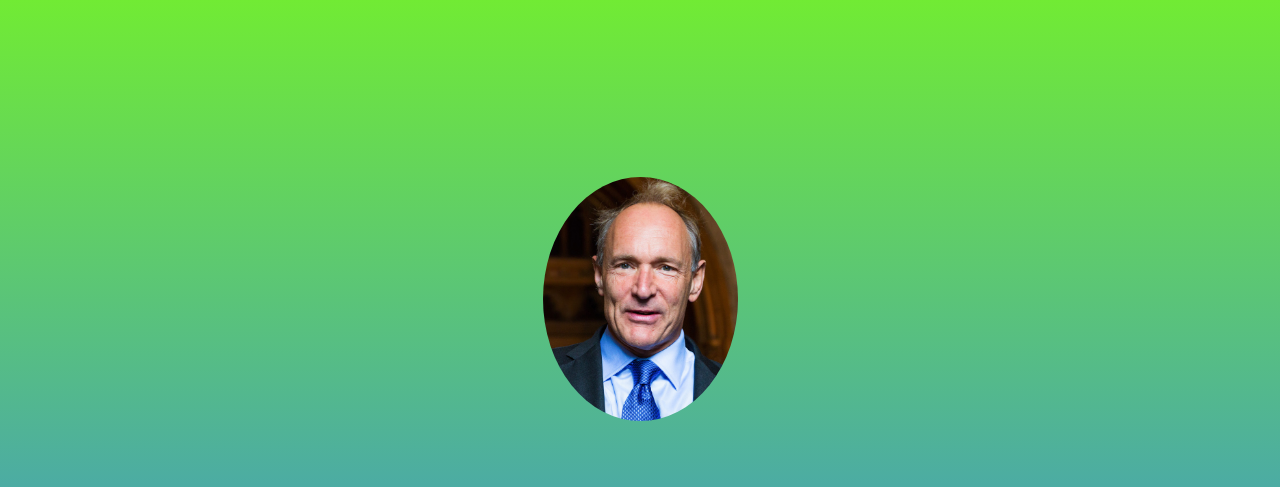
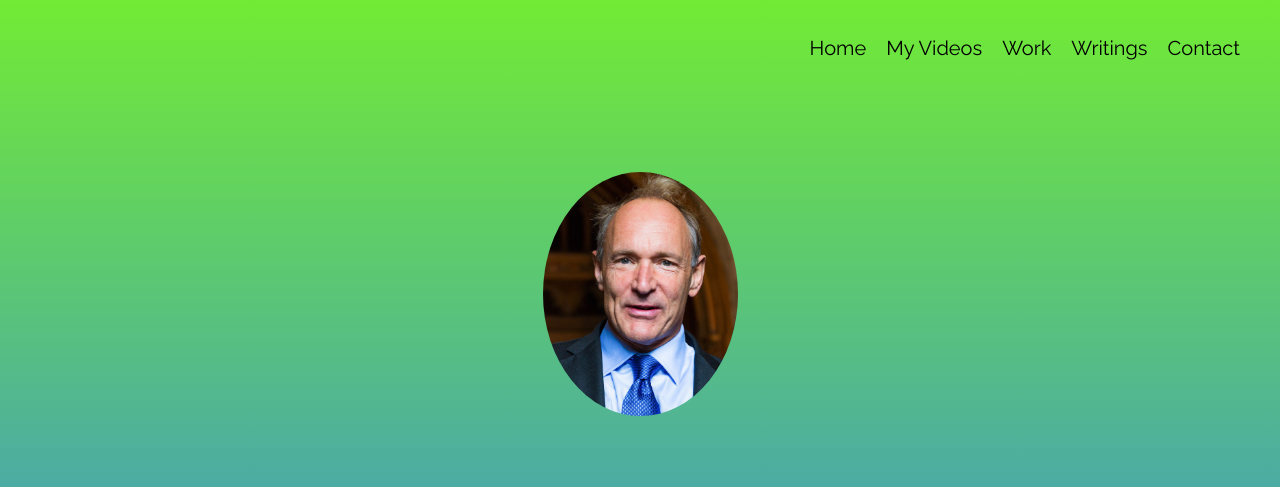
Before and after one commit to Ryan21122008/Personal-Website-by-Ryan-Parmar, a plain HTML site: page index.html in a window 1280 px wide. Shown: the top 487 px of the page. Drawn offline with Linux system fonts and the light colour scheme.

Commit message:
Add files via upload

```diff
--- a/index.html
+++ b/index.html
@@ -4,9 +4,20 @@
 <head>
     <title> Tim Berners Lee </title>
     <link rel="stylesheet" href="style.css">
+    <link rel="preconnect" href="https://fonts.gstatic.com">
+<link href="https://fonts.googleapis.com/css2?family=Raleway&family=Source+Sans+Pro&display=swap" rel="stylesheet">
+    <link rel="preconnect" href="https://fonts.gstatic.com">
+<link href="https://fonts.googleapis.com/css2?family=Fraunces&family=Source+Sans+Pro&display=swap" rel="stylesheet">
 </head>
 
 <body>
+    <ul class="menu">
+    <li class="link"> Home </li>
+        <li class="link"> My Videos </li>
+        <li class="link"> Work </li>
+        <li class="link"> Writings </li>
+        <li class="link"> Contact </li>
+    </ul>
     <section id="welcome">
         <div class="welcomeinner">
             <img src="Sir_Tim_Berners-Lee_(cropped).jpg" id="timbernerslee">
--- a/style.css
+++ b/style.css
@@ -1,48 +1,78 @@
-body{
-    margin:0;
-    padding-top:800px;
+body {
+    margin: 0;
+    padding-top: 800px;
+    font-family: 'Source Sans Pro', sans-serif;
 }
-#timbernerslee{
-    width:195px;
-    margin-bottom:50px;
-    border-radius:50%;
+
+#timbernerslee {
+    width: 195px;
+    margin-bottom: 50px;
+    border-radius: 50%;
 }
-#welcome{
-    position:absolute;
+
+#welcome {
+    position: absolute;
     overflow: hidden;
-    color:black;
-    left:0;
-    right:0;
-    top:0;
-    bottom:0;
-    background:linear-gradient(#71eb34 0%,#3483eb 100%);
-    display:table;
-    width:100%;
-    height:800px;
+    color: black;
+    left: 0;
+    right: 0;
+    top: 0;
+    bottom: 0;
+    background: linear-gradient(#71eb34 0%, #3483eb 100%);
+    display: table;
+    width: 100%;
+    height: 800px;
+    z-index:9;
 }
-.welcomeinner{
-    display:table-cell;
-    position:relative;
-    text-align:center;
-    vertical-align:middle;
+
+.welcomeinner {
+    display: table-cell;
+    position: relative;
+    text-align: center;
+    vertical-align: middle;
 }
-#name{
-    font-size:30px;
-    font-family:sans-serif;
+
+#name {
+    font-size: 30px;
+    font-family:'Fraunces', serif;
 }
-#bio{
-    padding:50px;
-    text-align:center;
-    font-size:40px;
+
+#bio {
+    padding: 50px;
+    text-align: center;
+    font-size: 40px;
 }
-.line{
-    height:6px;
-    background-color:black;
-    width:70px;
-    margin:8px auto;
+
+.line {
+    height: 6px;
+    background-color: black;
+    width: 70px;
+    margin: 8px auto;
 }
-#info{
-    max-width:450px;
-    margin:25px auto;
+
+#info {
+    max-width: 450px;
+    margin: 25px auto;
+    font-size: 20px;
+}
+
+.menu {
+    list-style: none;
+    position:fixed;
+    font-family: 'Raleway', sans-serif;
+    top:10px;
+    right:30px;
+    z-index:10;
+    cursor:pointer;
+}
+.link{
+    float:left;
+    padding-left:10px;
+    padding-right:10px;
+    padding-top:10px;
+    padding-bottom:10x;
     font-size:20px;
 }
+.link:hover{
+    background-color:#ed0e0e;
+}
```
